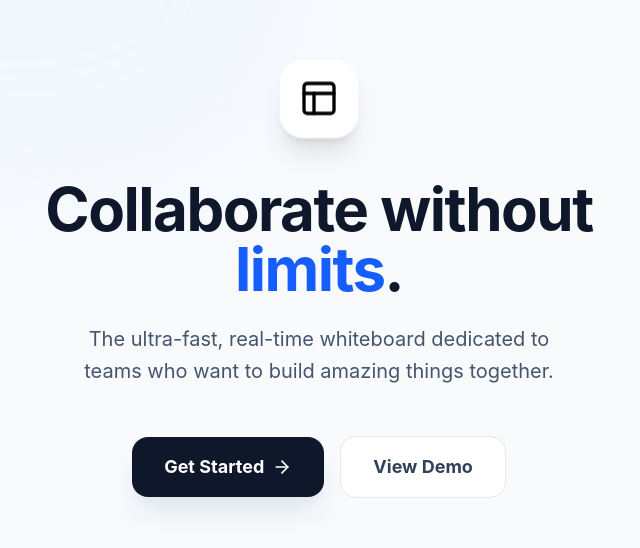
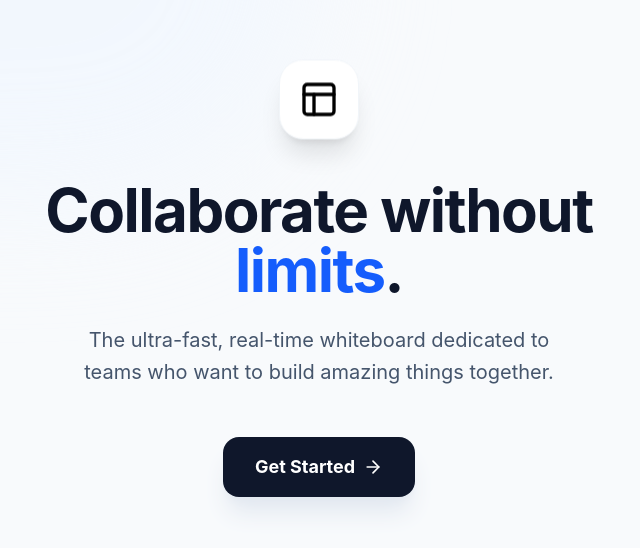
Before and after one commit to Sauravdeep01/CollaborativeWhiteBoard, a React (Vite) app in the folder client/: page / in a window 1280 px wide. Shown: the part 118-666 px from the top of the page, without its empty margins (321-961 px from the left). Built offline with nearby package versions, Linux system fonts and the light colour scheme; no server answers.

Commit message:
remove: view code btn

```diff
--- a/client/src/pages/Home.jsx
+++ b/client/src/pages/Home.jsx
@@ -29,10 +29,6 @@ const Home = () => {
                         Get Started
                         <ArrowRight className="w-5 h-5 group-hover:translate-x-1 transition-transform" />
                     </Link>
-
-                    <button className="px-8 py-4 bg-white text-slate-700 border border-slate-200 rounded-2xl font-bold text-lg hover:bg-slate-50 transition-all w-full sm:w-auto">
-                        View Demo
-                    </button>
                 </div>
             </div>
 
```
Also changed, not shown: 1 other file (tests, documents, lock files or other folders).
